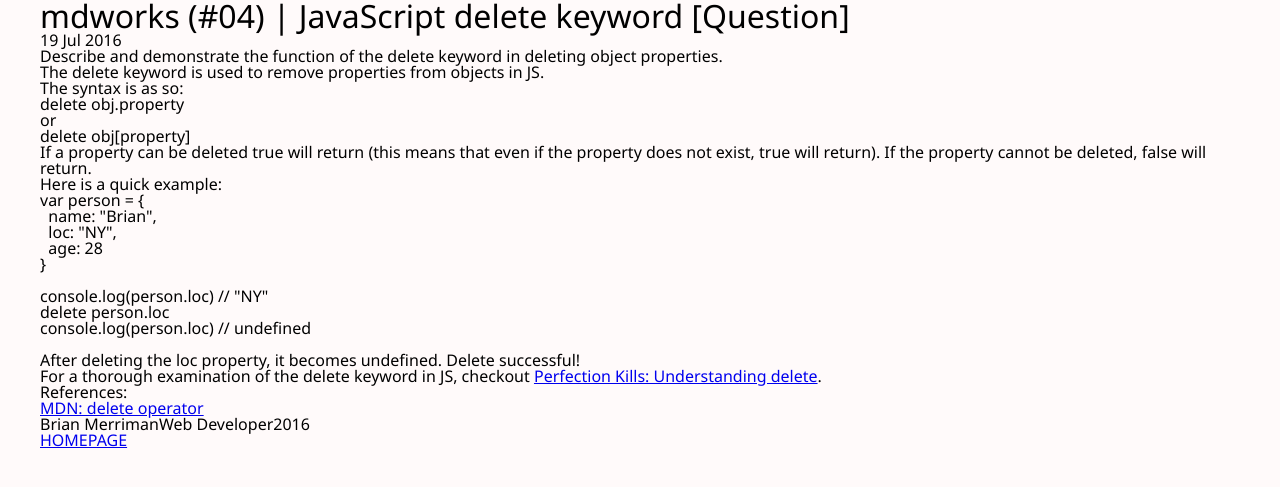
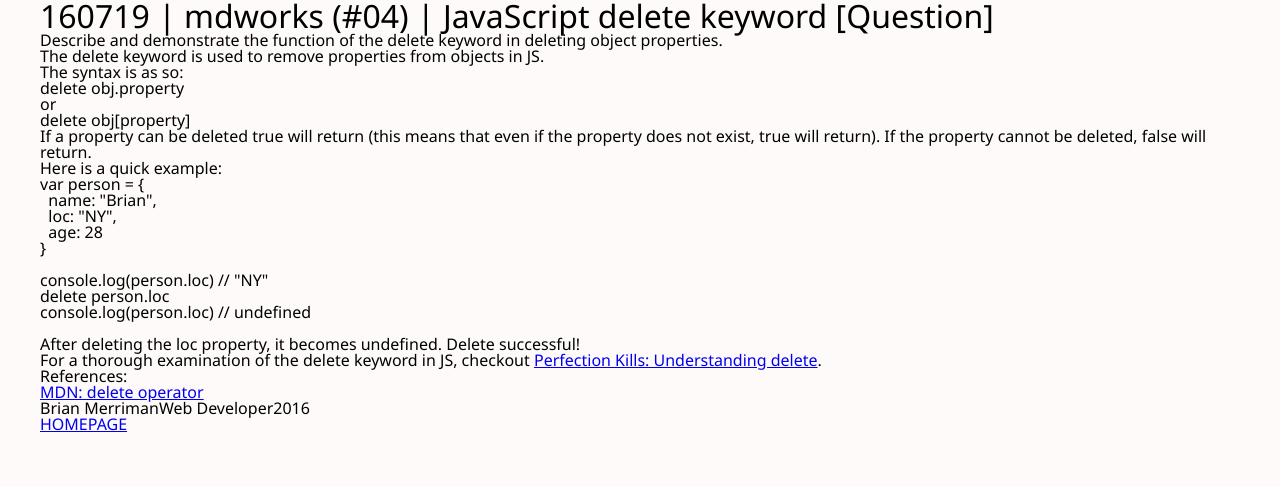
Before and after one commit to btmbtm/btmbtm.github.io, a Jekyll site: the page built from MDWork/2016-07-19-mdworks-04-question-JS-delete-keyword.md, in a window 1280 px wide. Shown: the top 487 px of the page. Built offline with Jekyll 4.4.1, drawn with Linux system fonts in a browser that asks for light colours.

Commit message:
UPDATE PAGES LAYOUTS

```diff
--- a/_layouts/post.html
+++ b/_layouts/post.html
@@ -1,11 +1,12 @@
 ---
 layout: default
 ---
-<h1>{{ page.title }}</h1>
-<p class="meta">{{ page.date | date_to_string }}</p>
+<h1>{{ page.date | date: "%y%m%d" }} | {{ page.title }}</h1>
 
 <div class="post">
   {{ content }}
 </div>
 
-<a href="http://btmbtm.github.io/"> HOMEPAGE </a>
+<footer>
+	<a href="http://btmbtm.github.io/"> HOMEPAGE </a>
+</footer>
--- a/index.html
+++ b/index.html
@@ -5,6 +5,6 @@ title: btmbtm
 <h1>btmbtm's homepage</h1>
 <ul>
 	{% for post in site.posts %}
-		<li><span>{{ post.date | date_to_string }}</span> » <a href="{{ post.url }}" title="{{ post.title }}">{{ post.title }}</a></li>
+		<li><span>{{}} page.date | date: "%y%m%d" }} | <a href="{{ post.url }}" title="{{ post.title }}">{{ post.title }}</a></li>
 	{% endfor %}
 </ul>
```
